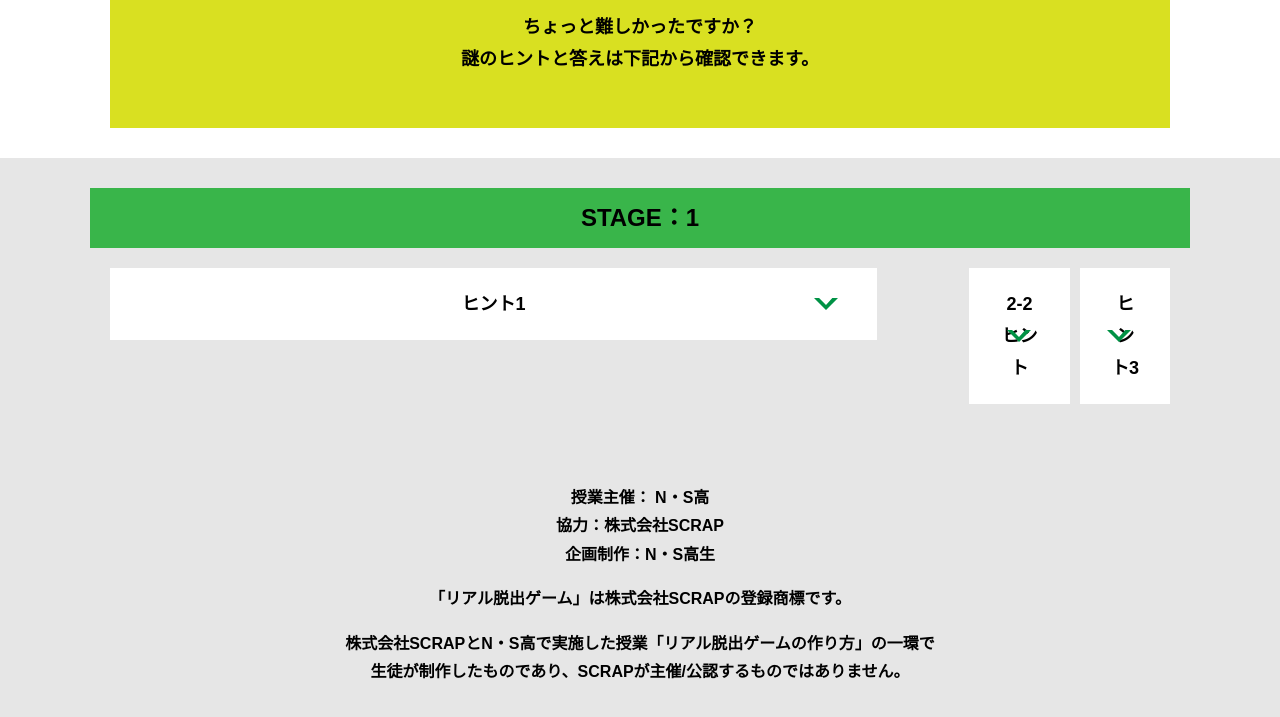
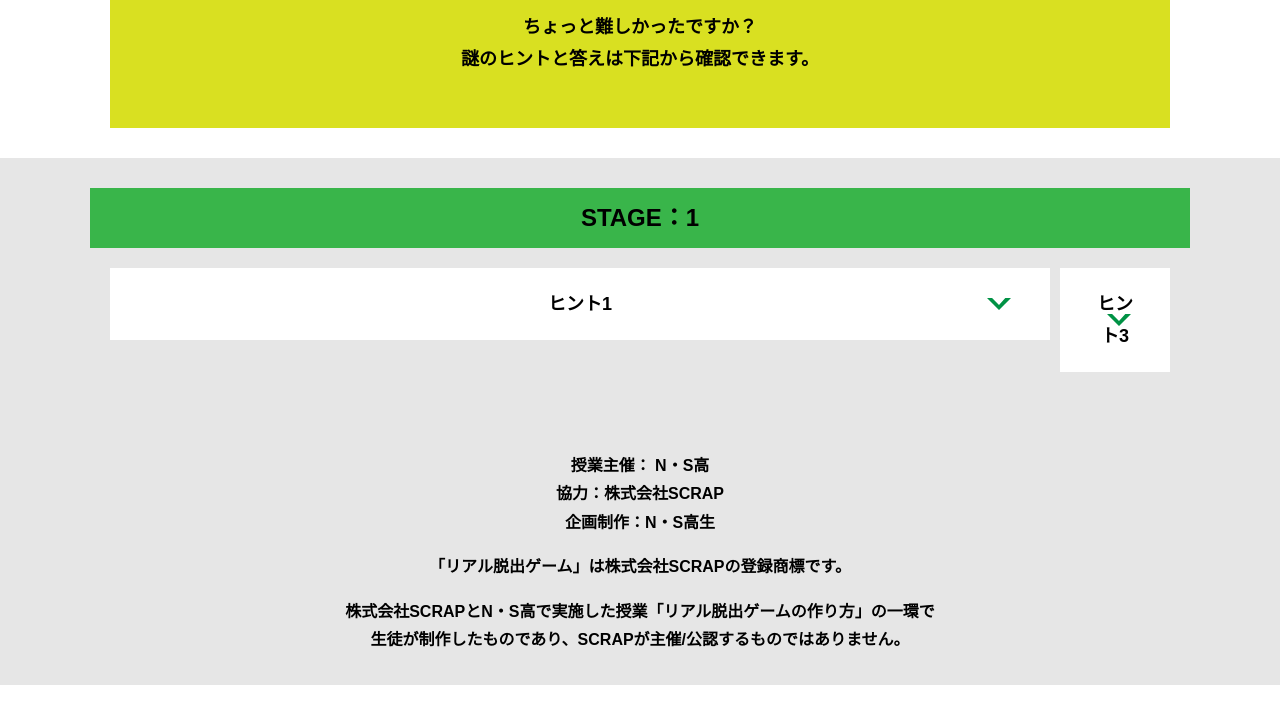
Before and after one commit to Yoshiki-Hatanaka/alfa-yokohama-G14, a plain HTML site: page hint1.html in a window 1280 px wide. Shown: the part 679-1396 px from the top of the page. After the commit the page ends 1364 px from the top, so only its background shows below. Drawn offline with Linux system fonts and the light colour scheme.

Commit message:
Update hint1.html

```diff
--- a/hint1.html
+++ b/hint1.html
@@ -45,12 +45,6 @@
               <p class="card__content">矢印は時間を表しているそうだ、、</p>
             </div>
           </div>
-         　　　　<div class="card">
-              <h3 class="card__title">2-2ヒント<svg class="card__arrow"><use xlink:href="#arrow"></use></svg></h3>
-              <p class="card__content">テキストテキストテキストテキストテキストテキストテキストテキストテキストテキスト</p>
-            </div>
-
-
           <div class="card">
               <h3 class="card__title">ヒント3<svg class="card__arrow"><use xlink:href="#arrow"></use></svg></h3>
               <p class="card__content">一番最初は”Good morning”だ</p>
```
